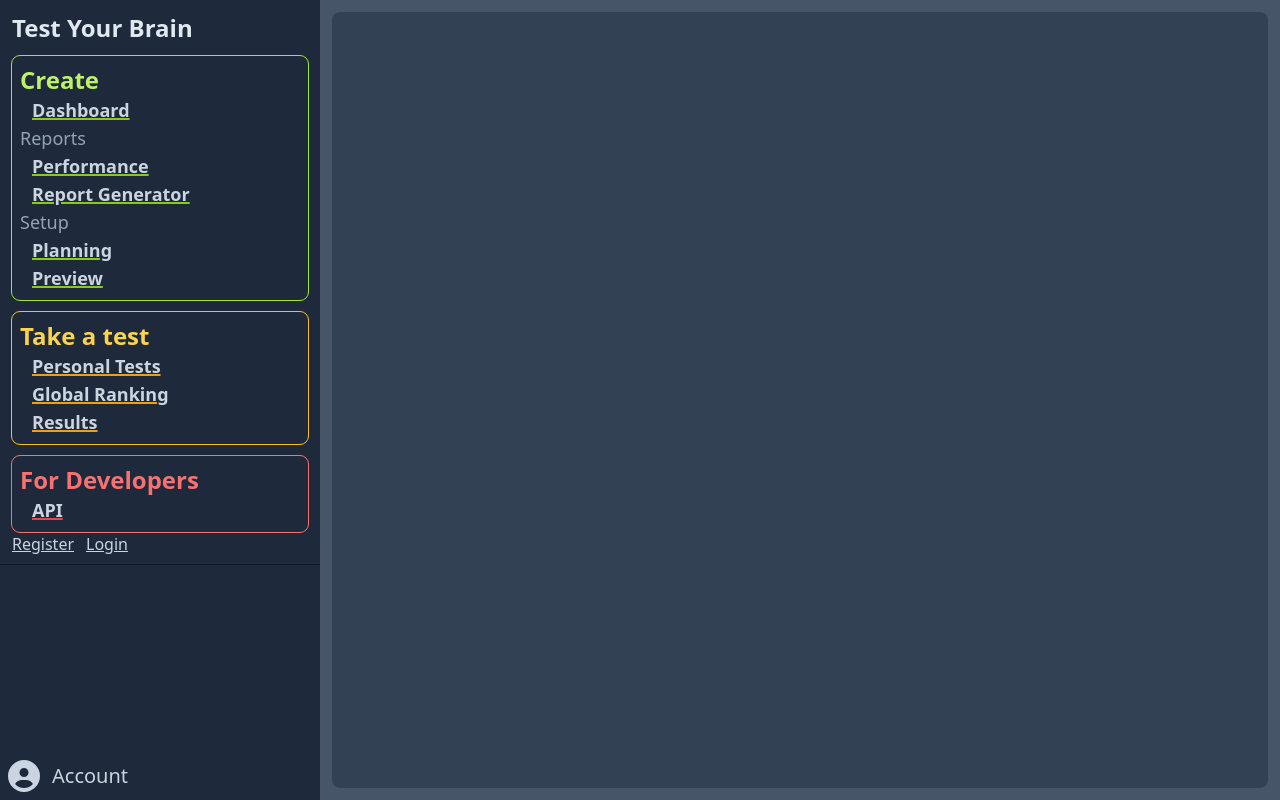
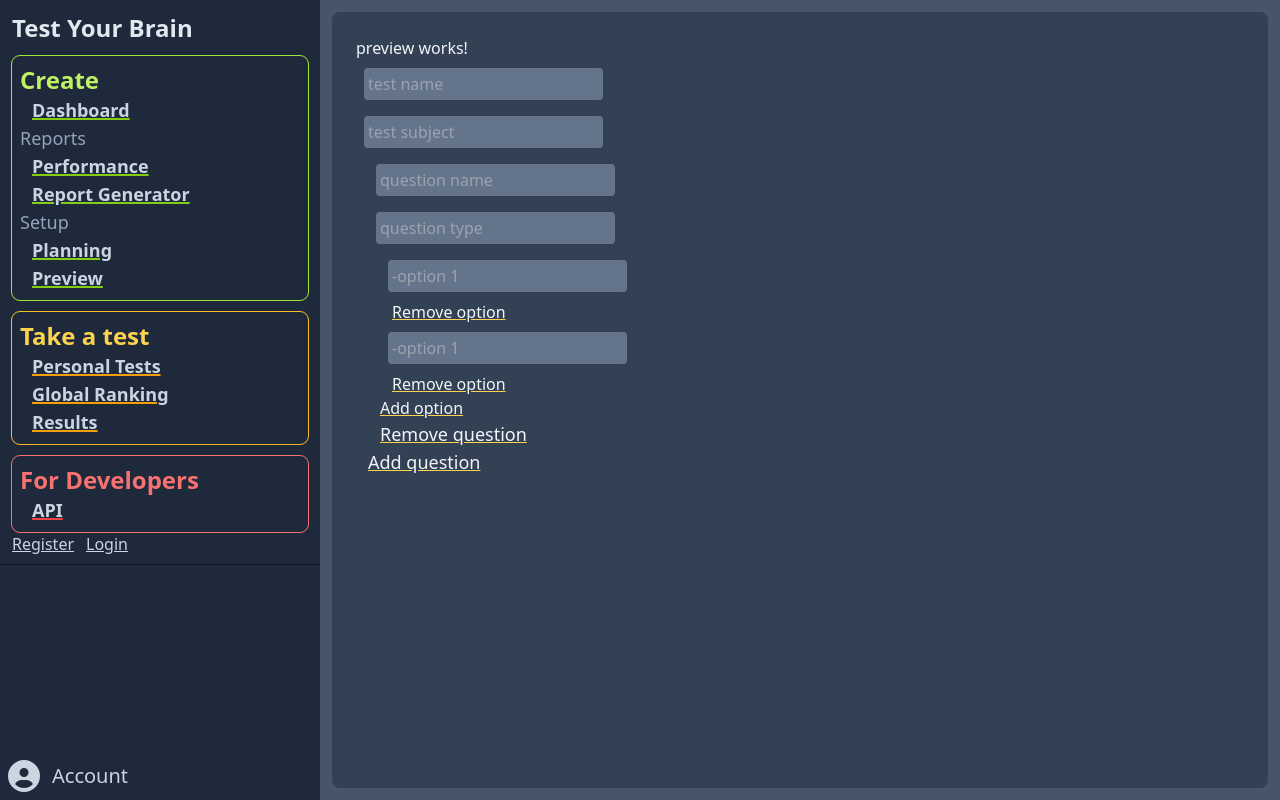
Before and after one commit to 1enaG/TestYourBrainApp, an Angular app: page /preview-component in a window 1280 px wide. Before the commit this address led to /. Built offline with nearby package versions, Linux system fonts and the light colour scheme.

Commit message:
Adding questions AND options works

```diff
--- a/src/app/app-routing.module.ts
+++ b/src/app/app-routing.module.ts
@@ -1,3 +1,4 @@
+import { PreviewComponent } from './preview/preview.component';
 import { ChangePasswordComponent } from './change-password/change-password.component';
 import { CreateComponent } from './create/create.component';
 import { RegistrationComponent } from './registration/registration.component';
@@ -19,6 +20,7 @@ const routes: Routes = [
   { path: 'planning-component', component: PlanningComponent },
   { path: 'performance-component', component: PerformanceComponent },
   { path: 'change-password-component', component: ChangePasswordComponent },
+  { path: 'preview-component', component: PreviewComponent },
 
 ];
 
--- a/src/app/app.module.ts
+++ b/src/app/app.module.ts
@@ -26,6 +26,7 @@ import { MatNativeDateModule } from '@angular/material/core'; //date!
 import { MatTooltipModule } from '@angular/material/tooltip';
 import { PerformanceComponent } from './performance/performance.component';
 import { ChangePasswordComponent } from './change-password/change-password.component';
+import { PreviewComponent } from './preview/preview.component';
 
 
 @NgModule({
@@ -40,7 +41,8 @@ import { ChangePasswordComponent } from './change-password/change-password.compo
     DropdownComponent,
     PlanningComponent,
     PerformanceComponent,
-    ChangePasswordComponent
+    ChangePasswordComponent,
+    PreviewComponent
   ],
   imports: [
     BrowserModule,
--- a/src/app/create/create.component.html
+++ b/src/app/create/create.component.html
@@ -14,7 +14,7 @@
                 <input formControlName="testSubject" class="underlined-input text-lg" type="text" placeholder="Subject">
             </div>
         </div>
-
+        <!-- image-->
         <div class="md:flex-none">
             <img class="object-cover h-48 w-48 rounded-lg mr-2"
             src="https://www.verywellhealth.com/thmb/AN4Z27FMJn5lcC421bogmAPOi0c=/2121x1414/filters:no_upscale():max_bytes(150000):strip_icc()/fresh-grapefruit-on-chopping-board-1266067263-73c505565bed40ef8524f463e4fbea5f.jpg"
@@ -32,12 +32,13 @@
     <div class="w-full border-t border-slate-500"></div>
     </div>
 
-
-    <form formArrayName="questions" action="" *ngFor="let question of questions.controls; let i = index"> <!--[formGroup]="questionForm"-->
+    <!--QUESTION FORM-->
+    <form formArrayName="questions" action="" *ngFor="let question of questions.controls; let qIdx = index"> <!--[formGroup]="questionForm"-->
+        <div [formGroupName]="qIdx">
             <div class="md:flex md:justify-between gap-5">
                 <div class="underlined-flex flex-1">
-                <input  class="underlined-input text-lg font-semibold " type="text" placeholder="Untitled question">
-                <!--formControlName="questionName"-->
+                    <!--QUESTION NAME-->
+                    <input formControlName="questionName" class="underlined-input text-lg font-semibold " type="text" placeholder="Untitled question">
                 </div>
                 <div class="flex items-center">
                     <fa-icon [icon]="faUploadImage" class="fa-xl m-1 hover:text-white" matTooltip="Upload image"></fa-icon>
@@ -46,10 +47,7 @@
                 <div>
                     <mat-form-field class="font-sans m-0"> <!-- appearance="fill" -->
                         <mat-label class="text-slate-200" >Question Type</mat-label>
-                    <mat-select > <!--[(ngModel)]="defaultQuestionType"-->
-                        <!-- <mat-option *ngFor="let questionType of questionTypes" value="questionType.id">
-                            {{ questionType.name }}
-                        </mat-option> -->
+                        <mat-select formControlName="questionType" > <!--[(ngModel)]="defaultQuestionType"-->
                             <mat-option *ngFor="let questionType of eQuestionType | keyvalue"  value="questionType.key" (onSelectionChange)="onQuestionTypeChange()">
                                 {{ questionType.value }}
                             </mat-option>
@@ -61,44 +59,36 @@
             </div>
 
             <br>
-        <!-- FIRST OPTION -->
-            <div id="option">
+
+            <div formArrayName="options">
+                <div *ngFor="let option of getOptions(qIdx).controls; let optIdx = index">
                     <input  type="radio" class="h-4 w-4 mr-2">
-            <input type="text" class="bg-slate-700 border-b w-1/2 border-amber-300 active:outline-none focus:outline-none" placeholder="Option1">
-            <fa-icon [icon]="faXmark" class="text-slate-400 fa-lg m-1 hover:text-white"  matTooltip="Delete Option"></fa-icon>
+                    <input type="text" formControlName="{{optIdx}}" class="bg-slate-700 border-b w-1/2 mt-1 border-amber-300 active:outline-none focus:outline-none" placeholder="Option1">
+                    <fa-icon (click)="removeOption(qIdx, optIdx)" [icon]="faXmark" class="text-slate-400 fa-lg m-1 hover:text-white"  matTooltip="Delete Option"></fa-icon>
 
                 </div>
-
-<!--   OLD OPTIONS LOGIC
-        <div formArrayName="options" *ngFor="let option of options.controls; let i = index">
-            <input  type="radio" class="h-4 w-4 mr-2">
-            <input type="text" [formControlName]="i" class="bg-slate-700 border-b w-1/2 mt-1 border-amber-300 active:outline-none focus:outline-none" placeholder="Option1">
-            <fa-icon (click)="removeOption(i)" [icon]="faXmark" class="text-slate-400 fa-lg m-1 hover:text-white"  matTooltip="Delete Option"></fa-icon>
             </div>
 
+
             <br>
-        <a (click)="addOption()"  class="link-yellow ml-6">Add option</a>
+            <a (click)="addOption(qIdx)"  class="link-yellow ml-6">Add option</a>
             <br>
-     -->
-        <br>
-        <a class="link-yellow ml-6">Add option</a>
-        <br>
-        <!--COPY (duplicate)-->
-        <!--DELETE-->
+
             <div class="flex justify-between mt-6">
                 <div id="leftDiv" class="flex flex-row">
                     <fa-icon [icon]="faCopy" class="fa-lg m-1 hover:text-white"  matTooltip="Duplicate Question"></fa-icon>
-                <fa-icon (click)="removeQuestion(i)" [icon]="faDelete" class="fa-lg m-1 hover:text-white"  matTooltip="Delete Question"></fa-icon>
+                    <fa-icon (click)="removeQuestion(qIdx)" [icon]="faDelete" class="fa-lg m-1 hover:text-white"  matTooltip="Delete Question"></fa-icon>
                 </div>
 
-           <!-- <input  type="radio" class="h-4 w-4 mr-2"> -->
                 <mat-slide-toggle class="font-sans">Required</mat-slide-toggle>
             </div>
 
             <div class="py-2"> <!-- horizontal line-->
                 <div class="w-full border-t border-slate-500"></div>
             </div>
+        </div>
     </form> <!--end of question-->
+
         <!-- <label for="required">Required</label> -->
         <a (click)="addQuestion()" class="link-yellow ml-6 text-lg">Add Question +</a>
 
--- a/src/app/create/create.component.ts
+++ b/src/app/create/create.component.ts
@@ -25,9 +25,37 @@ export class CreateComponent implements OnInit {
 
   defaultQuestionType = QuestionType.Radio;
   testForm: FormGroup;
-  //questionForm: FormGroup;
 
-    // getters to easily access form controls
+
+
+
+
+  constructor(fb: FormBuilder) {
+
+    this.fb = fb; // so it can be used anywhere in the class, not just in ctor
+    this.testForm = fb.group({
+      testName: [''],
+      testSubject: [''],
+      questions: fb.array([
+        //individual question (with options)
+        fb.group({ //if it's within an array, it doesn't have a name, only an index!
+          questionName: [''],
+          questionType: [this.eQuestionType.Radio], //default value for question type
+          options: fb.array([
+            new FormControl()
+          ]),
+          // other fields? required etc
+        })
+      ]),
+    });
+
+
+   }
+
+  ngOnInit(): void {
+  }
+
+  // getters to easily access form controls
   get testName(){
     return this.testForm.get("testName");
   }
@@ -37,42 +65,9 @@ export class CreateComponent implements OnInit {
   get questions(){
     return this.testForm.get("questions") as FormArray;
   }
-  // get questionName(){
 
-  //   return this.testForm.get("questionName");
-  //   //return this.questionForm.get("questionName");
-  // }
-  // get options(){
-  //   return this.questionForm.get("options") as FormArray;
-  // }
-
-
-  constructor(fb: FormBuilder) {
-    // this.questionForm = new FormGroup({
-    //   questionName: new FormControl(''),
-    //   options: new FormArray([
-    //     //this.addOption()
-    //   ])
-    // });
-    this.fb = fb; // so it can be used anywhere in the class, not just in ctor
-    this.testForm = fb.group({
-      testName: [''],
-      testSubject: [''],
-      questions: fb.array([
-        //individual question (with options)
-        fb.group({ //if it's within an array, it doesn't have a name, only an index!
-          questionName: [''],
-          questionType: [this.eQuestionType.Radio], //default value for question type
-          options: fb.array([]),
-          // other fields? required etc
-        })
-      ]),
-    });
-
-
-   }
-
-  ngOnInit(): void {
+  getOptions(idx: number){
+    return this.questions.at(idx).get('options') as FormArray;
   }
 
   addQuestion(){
@@ -89,18 +84,17 @@ export class CreateComponent implements OnInit {
   removeQuestion(idx: number){
     this.questions.removeAt(idx);
   }
-  // method to dynamically insert options into the FormArray:
-  // addOption(): FormControl{ // have to add option *to a specific question*
-  //   let fc = new FormControl();
-  //   this.options.push(fc);
-  //   return fc;
-  // }
 
-  // removeOption(idx: number): void{ //option: FormControl
-  //   //let index = this.options.controls.indexOf(option);
-  //   //this.options.removeAt(index);
-  //   this.options.removeAt(idx);
-  // }
+
+  addOption(qIdx: number){
+    this.getOptions(qIdx).push(new FormControl()); // I hope GetOptions return by reference, not a copy
+  }
+
+  removeOption(qIdx: number, optIdx:number){ //qidx, optIdx
+    this.getOptions(qIdx).removeAt(optIdx);
+  }
+
+
 
   onQuestionTypeChange(){
 
@@ -135,3 +129,24 @@ export class CreateComponent implements OnInit {
 
 
   //  });
+    // method to dynamically insert options into the FormArray:
+  // addOption(): FormControl{ // have to add option *to a specific question*
+  //   let fc = new FormControl();
+  //   this.options.push(fc);
+  //   return fc;
+  // }
+
+  // removeOption(idx: number): void{ //option: FormControl
+  //   //let index = this.options.controls.indexOf(option);
+  //   //this.options.removeAt(index);
+  //   this.options.removeAt(idx);
+  // }
+
+    // get questionName(){
+
+  //   return this.testForm.get("questionName");
+  //   //return this.questionForm.get("questionName");
+  // }
+  // get options(){
+  //   return this.questionForm.get("options") as FormArray;
+  // }
--- /dev/null
+++ b/src/app/preview/preview.component.html
@@ -0,0 +1,32 @@
+<p>preview works!</p>
+<div [formGroup]="testForm" action="">
+    <input formControlName="testName" type="text" placeholder="test name" class="bg-slate-500 rounded m-2 p-1" >
+    <br>
+    <input formControlName="testSubject" type="text" placeholder="test subject" class="bg-slate-500 rounded m-2 p-1">
+    <div formArrayName="questions">
+        <div  *ngFor="let question of questions.controls; let qIdx = index" class="ml-3" action=""> <!--array (questions)-->
+            <div [formGroupName]="qIdx">
+            <!--control group: q name + options-->
+                <input formControlName="questionName" type="text" placeholder="question name" class="bg-slate-500 rounded m-2 p-1">
+                <br>
+                <input formControlName="questionType" type="text" placeholder="question type" class="bg-slate-500 rounded m-2 p-1">
+
+                <div formArrayName="options" class="ml-3"> <!--array many of those-->
+                    <div *ngFor="let option of getOptions(qIdx).controls; let optIdx = index">
+                        <input  type="text" placeholder="-option 1" class="bg-slate-500 rounded m-2 p-1">
+                        <br>
+                        <a href="" (click)="removeOption(qIdx, optIdx)" class="underline decoration-amber-300 ml-3">Remove option</a>
+                    </div>
+                </div>
+
+                <a href="" (click)="addOption(qIdx)" class="underline decoration-amber-300 ml-3">Add option</a>
+
+                <br>
+                <a href="" (click)="removeQuestion(qIdx)" class="underline decoration-amber-300 text-lg ml-3">Remove question</a>
+
+            </div>
+        </div>
+    </div>
+    <a href="" (click)="addQuestion()" class="underline decoration-amber-300 text-lg ml-3">Add question</a>
+
+</div>
--- /dev/null
+++ b/src/app/preview/preview.component.ts
@@ -0,0 +1,78 @@
+import { Component, OnInit } from '@angular/core';
+import { FormGroup, FormControl, Validators, FormArray, FormBuilder } from '@angular/forms';
+
+@Component({
+  selector: 'app-preview',
+  templateUrl: './preview.component.html',
+  styleUrls: ['./preview.component.css']
+})
+export class PreviewComponent implements OnInit {
+  testForm: FormGroup;
+  fb: FormBuilder;
+
+
+
+
+  constructor(fb: FormBuilder) {
+    this.fb = fb;
+    this.testForm = fb.group({
+      testName: [''],
+      testSubject: [''],
+      questions: fb.array([
+        //individual question (with options)
+        fb.group({ //if it's within an array, it doesn't have a name, only an index!
+          questionName: [''],
+          questionType: [''], //default value for question type
+          options: fb.array([
+            new FormControl(),
+            new FormControl()
+          ]),
+        })
+      ]),
+    });
+  }
+
+
+
+  ngOnInit(): void {
+  }
+
+    // getters to easily access form controls
+    get testName(){
+      return this.testForm.get("testName");
+    }
+    get testSubject(){
+      return this.testForm.get("testSubject");
+    }
+    get questions(){
+      return this.testForm.get("questions") as FormArray;
+    }
+
+  getOptions(idx: number){
+    return this.questions.at(idx).get('options') as FormArray;
+  }
+  // CRUD:
+  addQuestion(){
+    this.questions.push(
+      this.fb.group({
+        questionName: [''],
+        questionType: [''],
+        options: this.fb.array([]),
+        // other fields? required etc
+      })
+    ); //maybe has to have content inside?
+  }
+
+  removeQuestion(idx: number){
+    this.questions.removeAt(idx);
+  }
+
+  addOption(qIdx: number){
+    this.getOptions(qIdx).push(new FormControl()); // I hope GetOptions return by reference, not a copy
+  }
+
+  removeOption(qIdx: number, optIdx:number){ //qidx, optIdx
+    this.getOptions(qIdx).removeAt(optIdx);
+  }
+
+}
--- a/src/app/side-menu/side-menu.component.html
+++ b/src/app/side-menu/side-menu.component.html
@@ -23,7 +23,11 @@
                     Planning
                 </a>
             </li>
-            <li class="hover-lime">Preview</li>
+            <li class="hover-lime">
+                <a routerLink="/preview-component" routerLinkActive="active" class="decoration-lime-500">
+                    Preview
+                </a>
+            </li>
         </ul>
 </div>
 
```
Also changed, not shown: src/app/preview/preview.component.css (added), 1 other file (tests, documents, lock files or other folders). Lines whose indentation alone changed are shown as unchanged.
